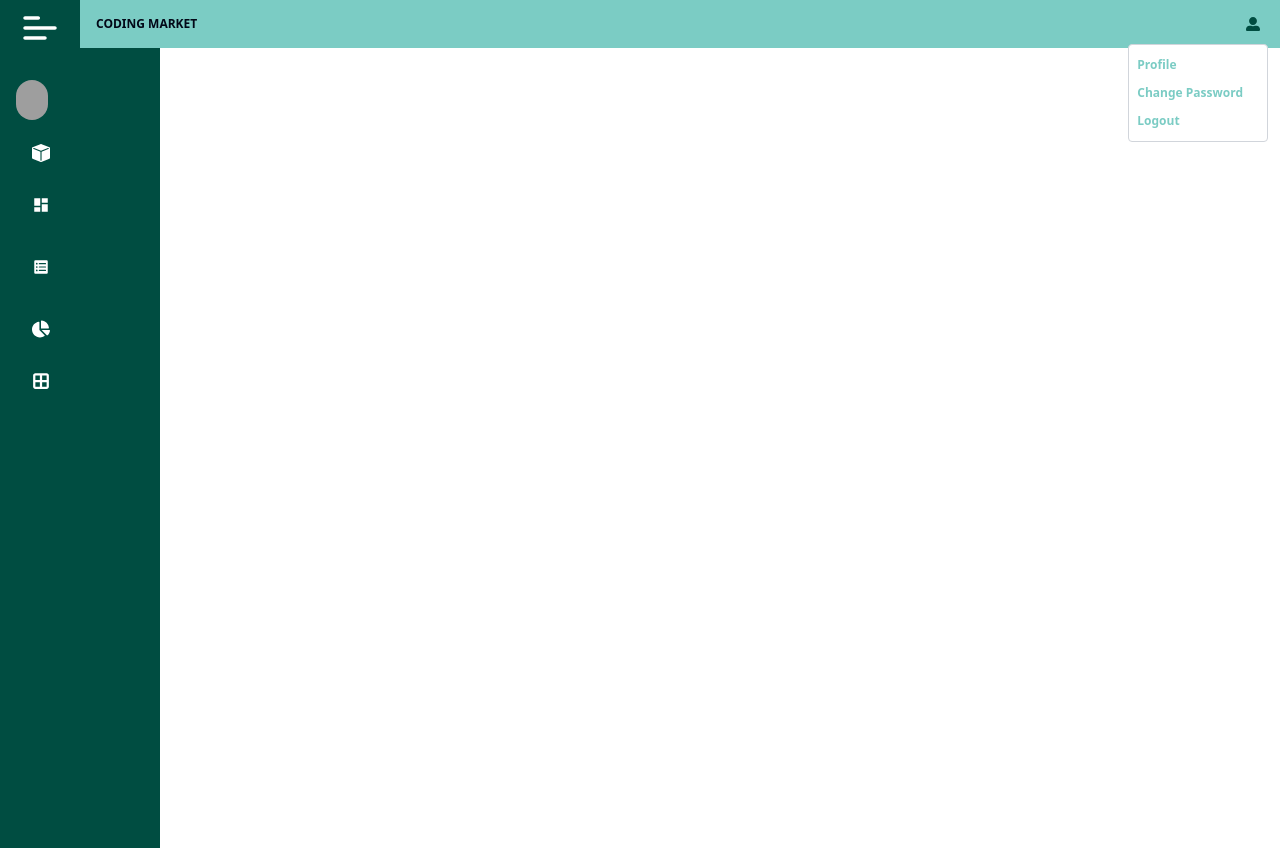
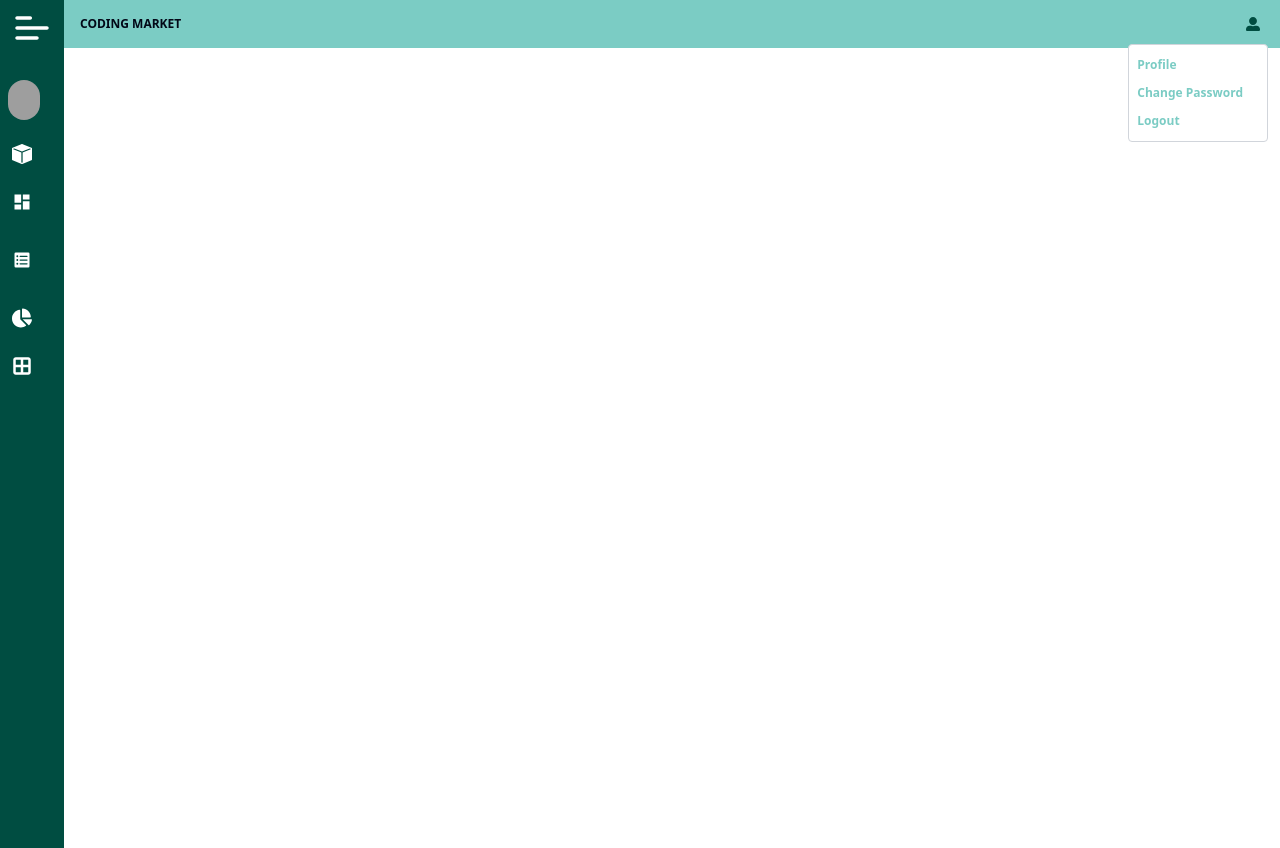
Before and after one commit to wanpyn/React-Dashboard-Practice, a React (Vite) app: page / in a window 1280 px wide. Built offline with nearby package versions, Linux system fonts and the light colour scheme; grey boxes are pictures that could not be loaded.

Commit message:
added sidebar relative and abosulte

```diff
--- a/src/Nav.jsx
+++ b/src/Nav.jsx
@@ -12,7 +12,7 @@ const Nav = ({ isOpen, setIsOpen }) => {
     <>
       <nav className="flex font-roboto ">
         <CgMenuLeft
-          className=" bg-dark-green text-white text-5xl w-20 items-center pt-2 cursor-pointer"
+          className=" bg-dark-green text-white text-5xl w-16 items-center pt-2 cursor-pointer"
           onClick={() => ToggleMenuHandle(isOpen)}
         />
         <h1 className="flex items-center flex-1 bg-sky-blue text-xs semibold pl-4  text-light-green  font-semibold">
--- a/src/Sidebar.jsx
+++ b/src/Sidebar.jsx
@@ -16,13 +16,12 @@ const Sidebar = ({ isOpen }) => {
   return (
     <section>
       <div
-        className={`font-roboto bg-dark-green h-screen pt-8 w-40
-           ${isOpen ? "w-44" : "w-20"} duration-500 p-4 text-lg  `}
+        className={`font-roboto bg-dark-green h-screen pt-8
+           ${isOpen ? "w-40" : "w-16"} duration-500  text-lg relative `}
       >
-        <ul className=" text-white cursor-pointer">
+        <ul className=" text-white cursor-pointer absolute">
           <li
-            className={`inline-flex ${
-              isOpen && "rotate-[360deg] hover:bg-white hover:text-dark-green"
+            className={`inline-flex pb-3 pl-2
             }`}
           >
             <Avatar className="w-8">
@@ -30,9 +29,9 @@ const Sidebar = ({ isOpen }) => {
               <AvatarFallback>CN</AvatarFallback>
             </Avatar>
             <span
-              className={`text-xs duration-300 pl-2  ${!isOpen && "scale-0"}  ${
-                isOpen && ""
-              }`}
+              className={`text-xs duration-300 pl-2 text-sky-blue  ${
+                !isOpen && "scale-0"
+              }  ${isOpen && ""}`}
             >
               Welcome
             </span>
@@ -48,12 +47,12 @@ const Sidebar = ({ isOpen }) => {
             return (
               <li
                 key={index}
-                className="text-white inline-flex text-base items-center  p-4 hover:bg-white
-                 hover:text-dark-green"
+                className="text-white inline-flex pt-3 pb-4 pl-3 text-base items-center w-full  hover:bg-white
+                 hover:text-dark-green "
               >
-                <span className="text-lg pr-9 ">{menu.icon}</span>
+                <span className="text-xl ">{menu.icon}</span>
                 <span
-                  className={`text-sm flex-1 duration-700 font-sans ${
+                  className={`text-sm pl-4 duration-300 font-sans ${
                     !isOpen && "scale-0"
                   }`}
                 >
```
